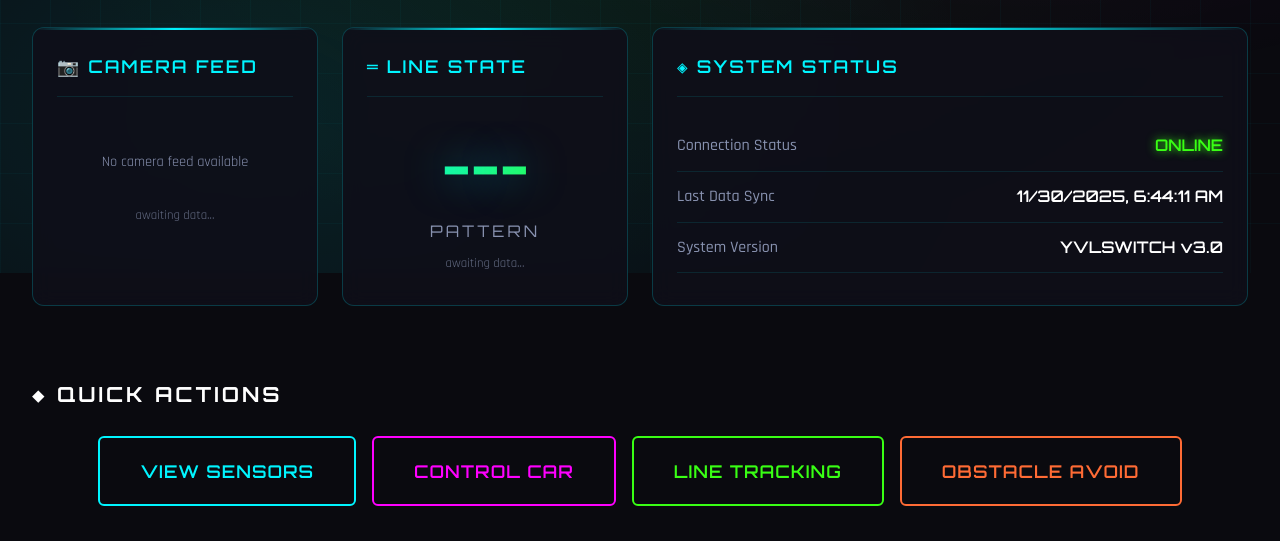
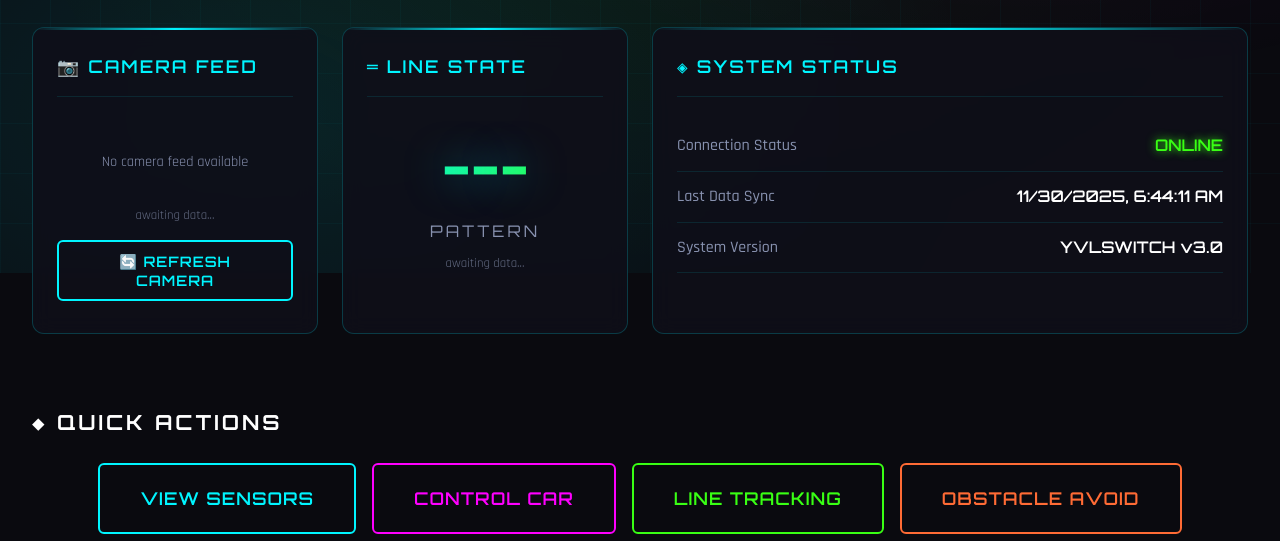
Before and after one commit to AmineBaha-oss/iot-robot, a Flask app: page / in a window 1280 px wide. Shown: the part 527-1068 px from the top of the page. Run offline with Flask 3, Linux system fonts and the light colour scheme; some libraries are stand-ins or nearby versions.

Commit message:
Add camera refresh button (no additional feed needed)
- Added Refresh Camera button to force immediate image update
- Camera automatically captures via telemetry (cam-motion feed)
- Removed camera_capture feed requirement (max feeds reached)
- Button refreshes display to show latest camera image

```diff
--- a/app.py
+++ b/app.py
@@ -281,6 +281,17 @@ def api_live_data():
         print(f"Error in api_live_data: {e}")
         return jsonify({"error": "Internal server error"}), 500
 
+@app.route('/api/capture-photo', methods=['POST'])
+def api_capture_photo():
+    """Refresh camera feed - camera captures automatically via telemetry"""
+    try:
+        # Just refresh the feed - camera is already capturing automatically
+        # This forces an immediate refresh of the image display
+        return jsonify({"status": "success", "message": "Refreshing camera feed..."})
+    except Exception as e:
+        print(f"Error in api_capture_photo: {e}")
+        return jsonify({"status": "error", "message": str(e)}), 500
+
 @app.route('/api/historical-data', methods=['POST'])
 def api_historical_data():
     """Get historical sensor data for a specific date (or all data if no date provided)"""
--- a/templates/home.html
+++ b/templates/home.html
@@ -91,6 +91,15 @@
           style="margin-top: 10px"
         >
           awaiting data...
+        </div>
+        <div style="margin-top: 15px; text-align: center">
+          <button
+            class="btn btn-primary"
+            onclick="refreshCamera()"
+            style="padding: 10px 20px; font-size: 0.9em"
+          >
+            🔄 Refresh Camera
+          </button>
         </div>
       </div>
     </div>
@@ -245,6 +254,25 @@
   updateLiveData();
   setInterval(updateLiveData, 2000);
 
+  // Refresh camera button handler
+  function refreshCamera() {
+    const btn = event.target;
+    const originalText = btn.textContent;
+    btn.textContent = "Refreshing...";
+    btn.disabled = true;
+
+    // Force immediate refresh of camera feed
+    updateLiveData();
+
+    setTimeout(() => {
+      btn.textContent = "✓ Refreshed!";
+      setTimeout(() => {
+        btn.textContent = originalText;
+        btn.disabled = false;
+      }, 1000);
+    }, 500);
+  }
+
   // Camera modal for full-size view
   function showCameraModal(imgSrc) {
     // Create modal overlay
```
